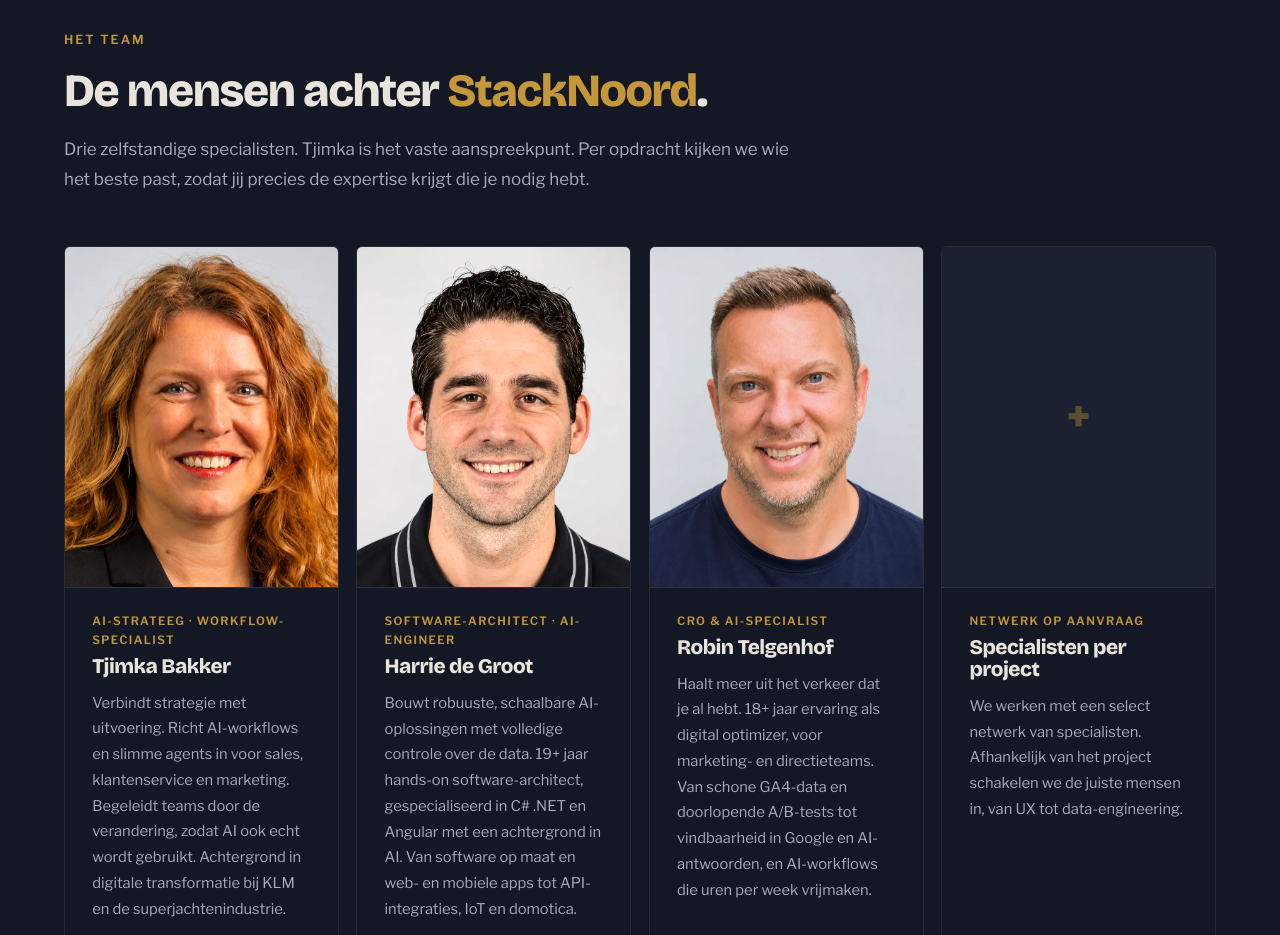
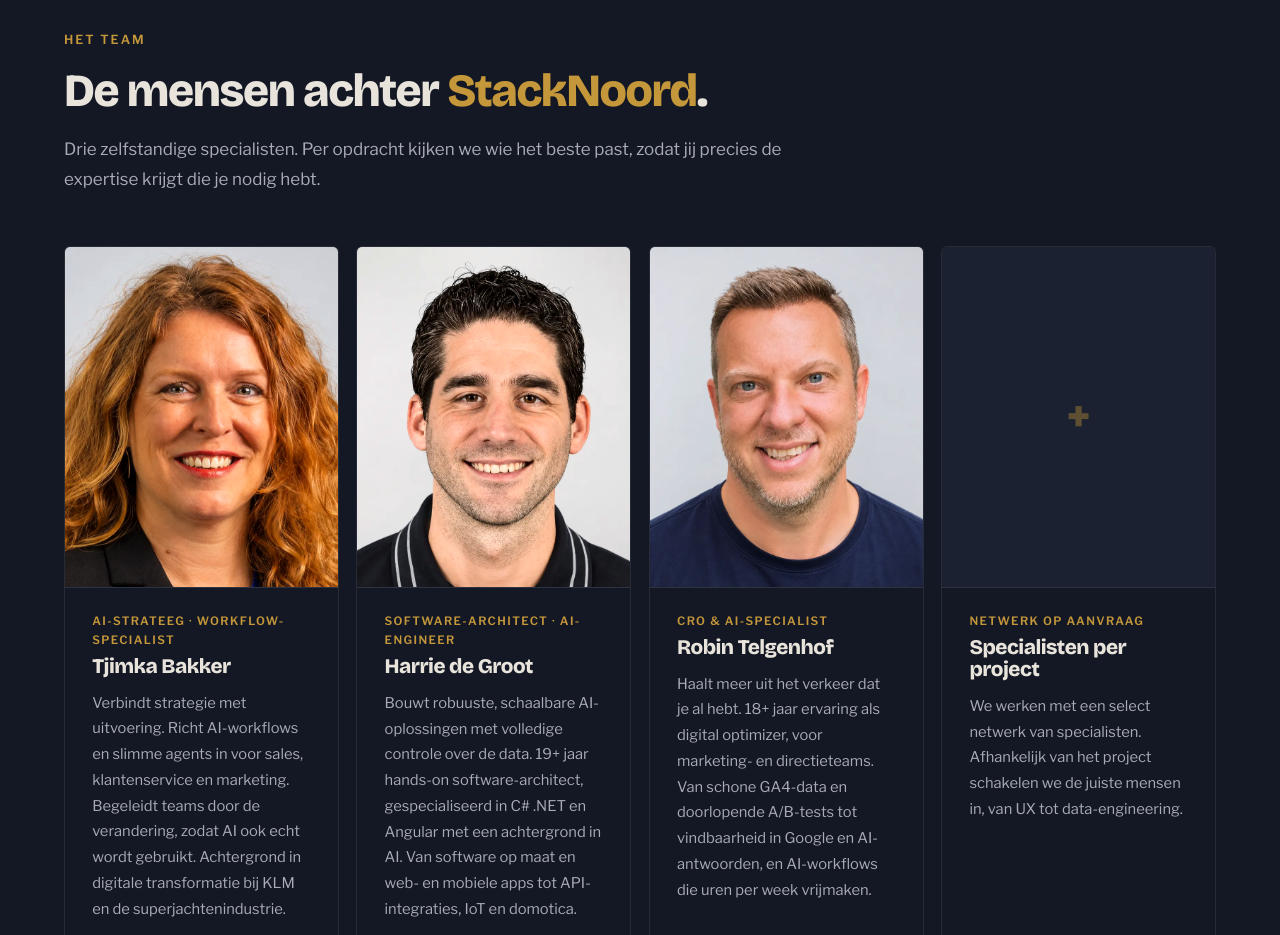
Before and after one commit to Stroomlijn-nu/stacknoord, a plain HTML site: page index.html in a window 1280 px wide. Shown: the part 6200-7135 px from the top of the page. Drawn offline with nearby package versions, Linux system fonts and the light colour scheme.

Commit message:
Haal de zin over het vaste aanspreekpunt uit de teamintro
Co-Authored-By: Claude Sonnet 5.5 <noreply@anthropic.com>
Claude-Session: https://claude.ai/code/session_01MQWA6DoUSw45ioQda9yUyp

```diff
--- a/index.html
+++ b/index.html
@@ -786,7 +786,7 @@
 <div class="head reveal">
 <p class="label">Het team</p>
 <h2 id="h-team">De mensen achter <em>StackNoord</em>.</h2>
-<p class="intro">Drie zelfstandige specialisten. Tjimka is het vaste aanspreekpunt. Per opdracht kijken we wie het beste past, zodat jij precies de expertise krijgt die je nodig hebt.</p>
+<p class="intro">Drie zelfstandige specialisten. Per opdracht kijken we wie het beste past, zodat jij precies de expertise krijgt die je nodig hebt.</p>
 </div>
 <div class="team-grid">
 <article class="person reveal">
```
